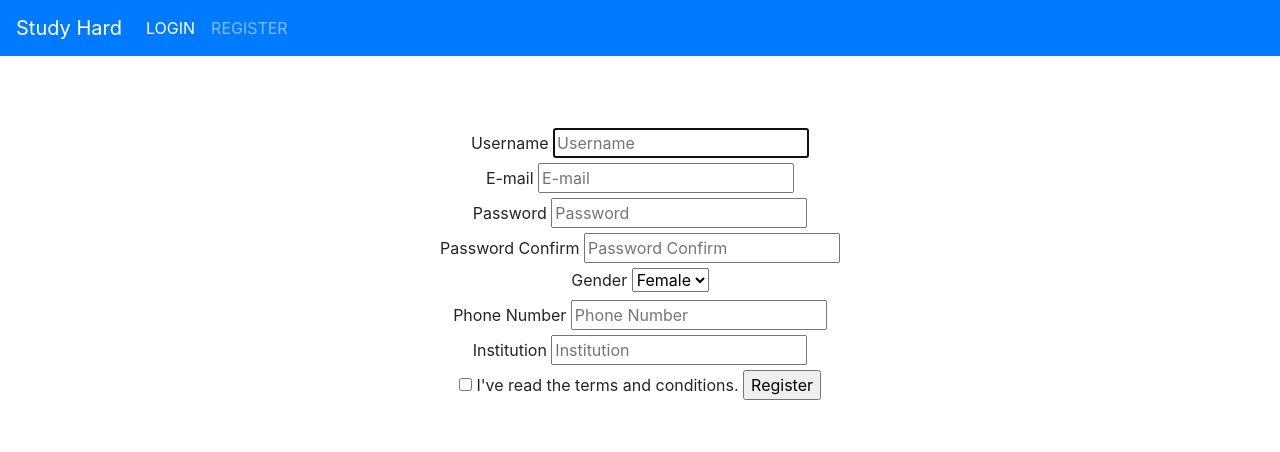
After one commit to punkyoon/study-hard, a Django app: page /accounts/register/ in a window 1280 px wide. The commit adds this page. Shown: the top 452 px of the page. Run offline with Django 3.2, Linux system fonts and the light colour scheme; some libraries are stand-ins or nearby versions.

Commit message:
added a register template

```diff
--- a/accounts/models.py
+++ b/accounts/models.py
@@ -6,6 +6,6 @@ from phonenumber_field.modelfields import PhoneNumberField
 
 class Profile(models.Model):
     user = models.OneToOneField(User, on_delete=models.CASCADE)
-    gender = models.CharField(max_length=8, default='비공개')
+    gender = models.CharField(max_length=8, default='Secret')
     phone = PhoneNumberField()
-    institution = models.CharField(max_length=32, default='없음')
+    institution = models.CharField(max_length=32, default='None')
--- a/accounts/urls.py
+++ b/accounts/urls.py
@@ -1,5 +1,8 @@
 from django.conf.urls import url, include
+from accounts import views
+
 
 urlpatterns = [
-    url(r'^', include('django.contrib.auth.urls')),
+    url(r'', include('django.contrib.auth.urls')),
+    url(r'register/', views.register_view, name='register'),
 ]
--- a/accounts/views.py
+++ b/accounts/views.py
@@ -1,3 +1,5 @@
 from django.shortcuts import render
 
 # Create your views here.
+def register_view(request):
+    return render(request, 'registration/register.html')
--- a/templates/base.html
+++ b/templates/base.html
@@ -18,16 +18,16 @@
     <script src="https://code.jquery.com/jquery-3.2.1.slim.min.js" integrity="sha384-KJ3o2DKtIkvYIK3UENzmM7KCkRr/rE9/Qpg6aAZGJwFDMVNA/GpGFF93hXpG5KkN" crossorigin="anonymous"></script>
   </head>
   <body>
-    <nav class="navbar navbar-expand-md fixed-top">
+    <nav class="navbar navbar-dark bg-primary navbar-expand-md fixed-top">
       <a class="navbar-brand" href="/">Study Hard</a>
 
       <div class="collapse navbar-collapse">
         <ul class="navbar-nav mr-auto">
           <li class="nav-item active">
-            <a class="nav-link" href="#">LOGIN</a>
+            <a class="nav-link" href="{% url 'login' %}">LOGIN</a>
           </li>
           <li class="nav-item">
-            <a class="nav-link" href="#">REGISTER</a>
+            <a class="nav-link" href="{% url 'register' %}">REGISTER</a>
           </li>
         </ul>
       </div>
--- /dev/null
+++ b/templates/registration/register.html
@@ -0,0 +1,62 @@
+{% extends 'registration_base.html' %}
+
+{% block header %}
+{% endblock %}
+
+{% block operation %}
+<form class="pure-form pure-form-aligned form" method="POST" enctype="multipart/form-data">
+  {% csrf_token %}
+  <fieldset>
+    <div class="">
+      <label for="username">Username</label>
+      <input id="username" name="username" type="text" placeholder="Username" autofocus required/>
+    </div>
+
+    <div class="">
+      <label for="e-mail">E-mail</label>
+      <input id="e-mail" name="e-mail" type="email" placeholder="E-mail" required/>
+    </div>
+
+    <div class="">
+      <label for="password">Password</label>
+      <input id="password" name="password1" type="password" placeholder="Password" required/>
+    </div>
+
+    <div class="">
+      <label for="password-confirm">Password Confirm</label>
+      <input id="password-confirm" name="password2" type="password" placeholder="Password Confirm" required/>
+    </div>
+
+    <div class="">
+      <label for="gender">Gender</label>
+      <select>
+        <option name="Female">Female</option>
+        <option name="Male">Male</option>
+        <option name="Secret">Secret</option>
+      </select>
+    </div>
+
+    <div class="">
+      <label for="phone">Phone Number</label>
+      <input id="phone" name="phone" type="text" placeholder="Phone Number"/>
+    </div>
+
+    <div class="">
+      <label for="institution">Institution</label>
+      <input id="institution" name="institution" type="text" placeholder="Institution"/>
+    </div>
+
+    <div class="">
+      <label for="checkbox" class="">
+        <input id="checkbox" type="checkbox" required> I've read the terms and conditions.
+      </label>
+      <button type="submit" class="">Register</button>
+    </div>
+  </fieldset>
+</form>
+
+{% if error is not None %}
+<p>{{ error }}</p>
+{% endif %}
+
+{% endblock %}
```
Also changed, not shown: 1 other file.
